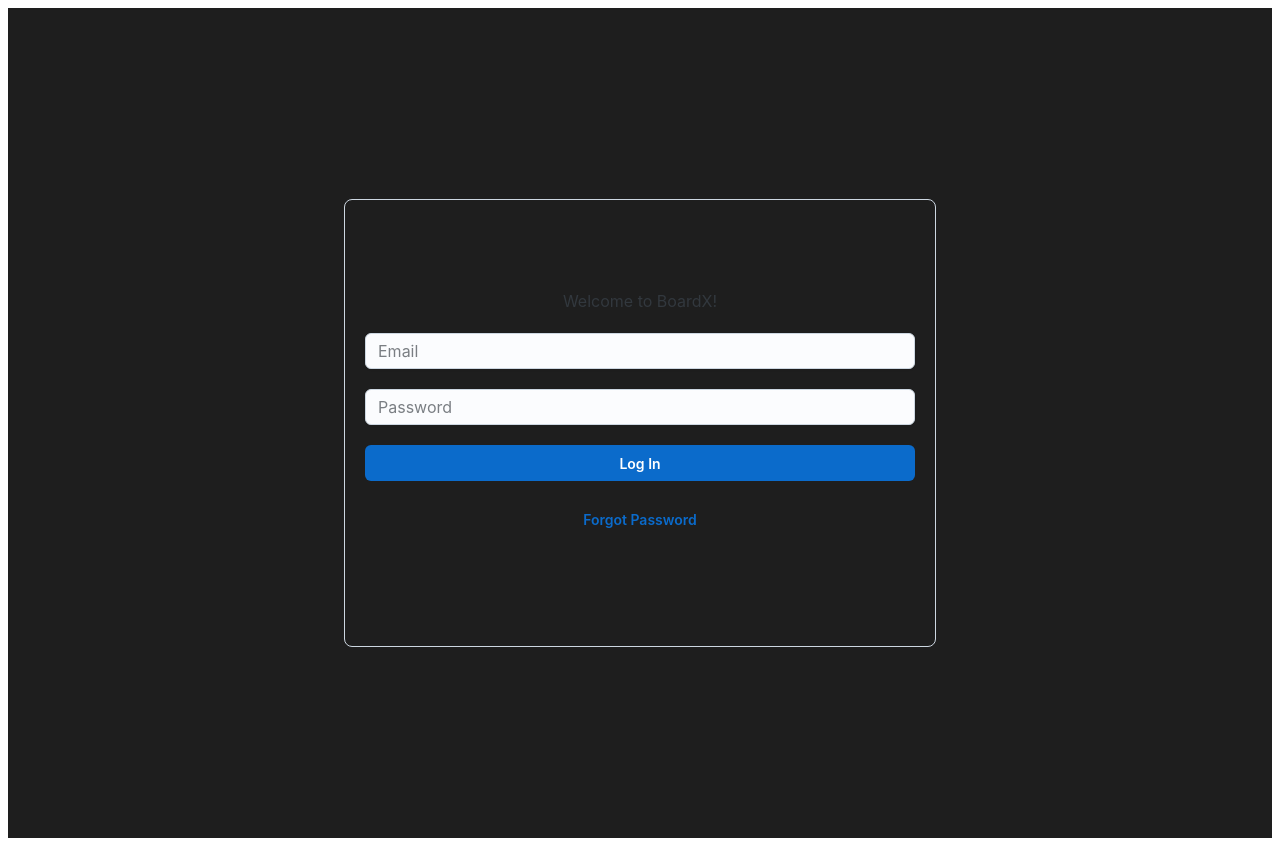
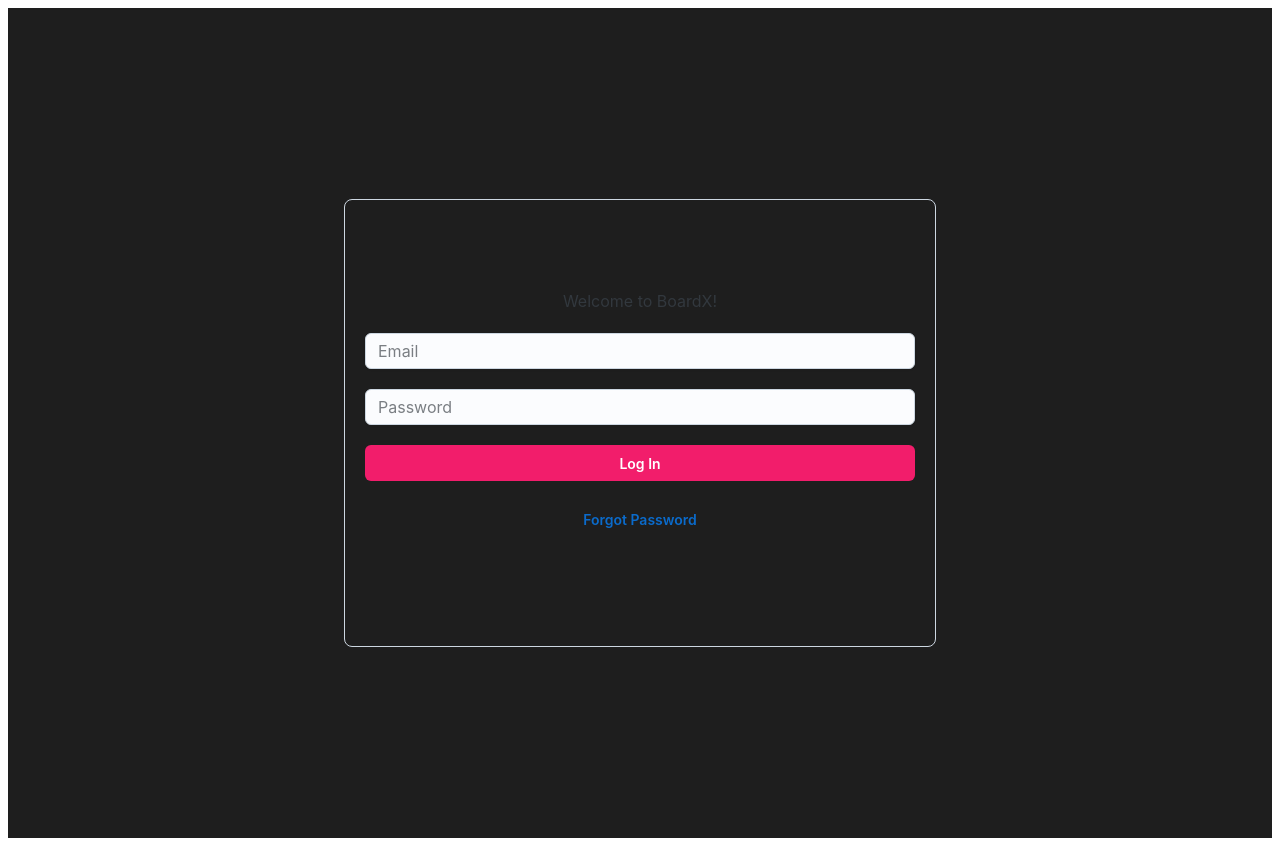
Before and after one commit to NammariD/design5, a React (Create React App) app: page / in a window 1280 px wide. Built offline with nearby package versions, Linux system fonts and the light colour scheme.

Commit message:
Update LogInButton.tsx

```diff
--- a/src/components/LogInButton.tsx
+++ b/src/components/LogInButton.tsx
@@ -3,6 +3,6 @@
 
 export default function BasicButtons() {
   return (
-    <Button sx = {{ width: 550, }}  >Log In</Button>
+    <Button sx = {{ width: 550, backgroundColor: '#F21D6B'}}  >Log In</Button>
     );
 }
```
